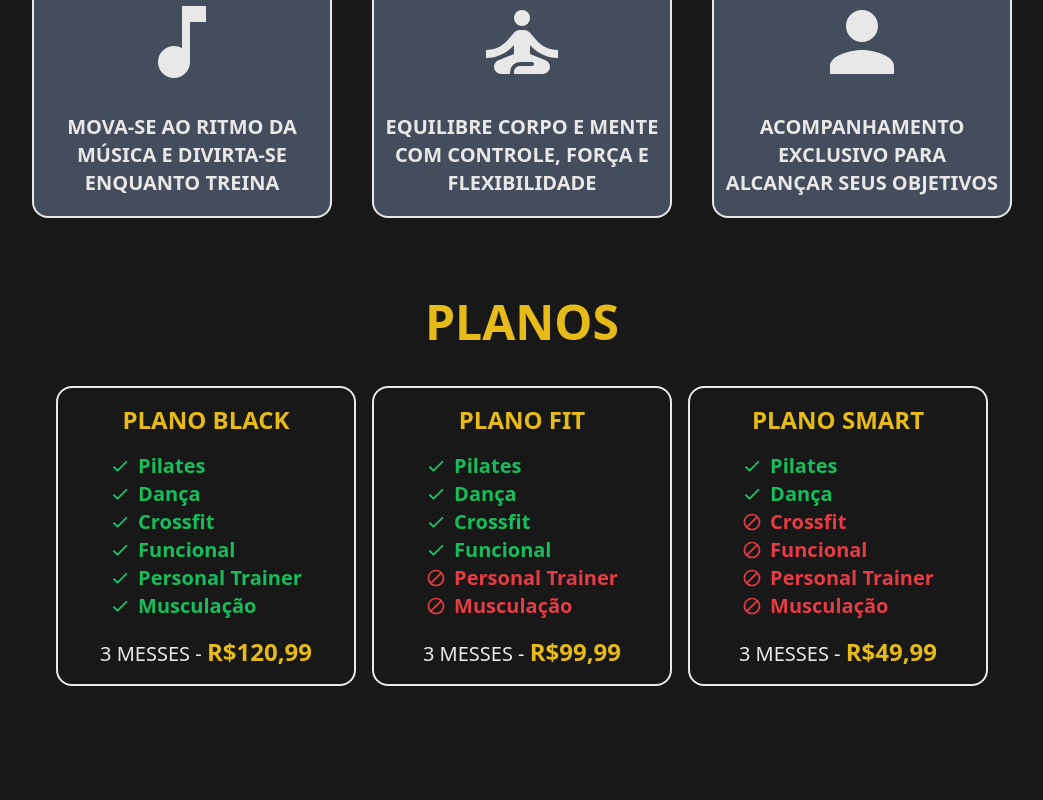
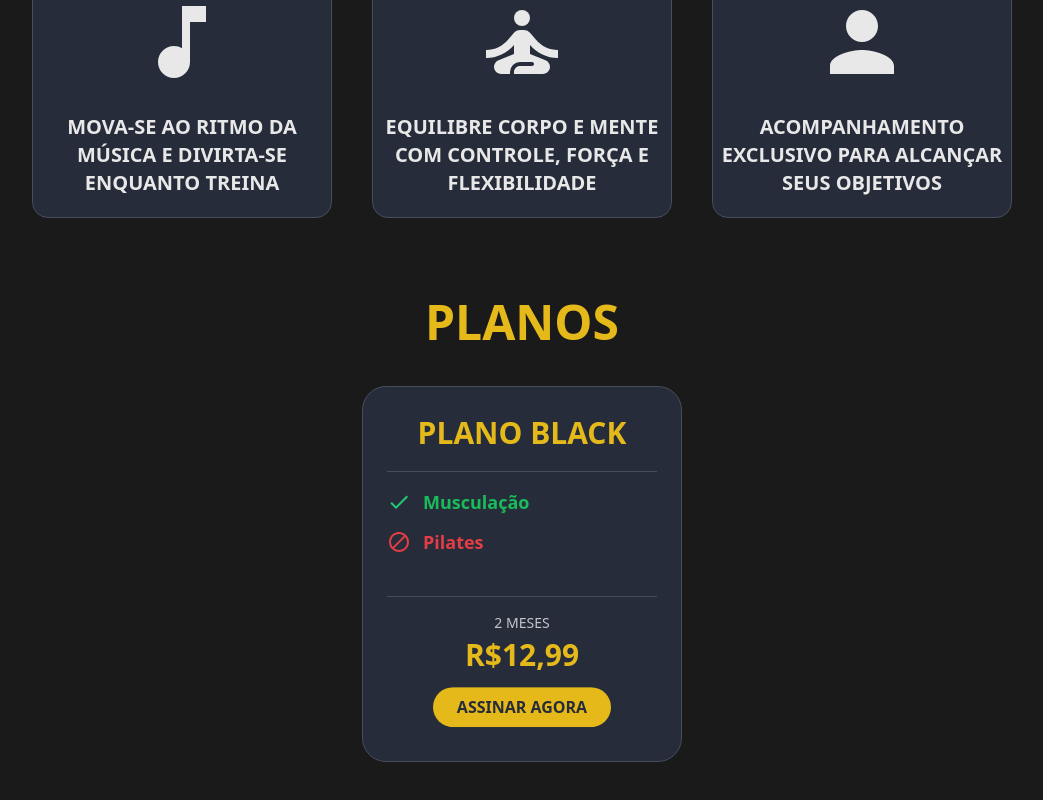
Before and after one commit to Grupo-FIAP-Antonio-Felipe-e-Joao-Vitor/CP5-front-web, a React app in the folder frontend/: page / in a window 1280 px wide. Shown: the part 2150-2950 px from the top of the page, without its empty margins (118-1161 px from the left). Built offline with nearby package versions, Linux system fonts and the light colour scheme; the HTML template or start-up script is replaced by a standard one.

Commit message:
componentizando e alterando design dos cards de plano

```diff
--- a/frontend/src/components/CardBeneficio.jsx
+++ b/frontend/src/components/CardBeneficio.jsx
@@ -1,6 +1,6 @@
 const CardBeneficio = ({ icone, frase }) => {
     return (
-        <div className="bg-gray-700 w-[300px] h-[300px] flex flex-col items-center justify-around border-2 border-white p-2 rounded-2xl">
+        <div className="bg-gray-900 border border-gray-700 w-[300px] h-[300px] flex flex-col items-center justify-around p-2 rounded-2xl">
             <span className="text-white text-8xl">
                 {icone}
             </span>
--- a/frontend/src/components/CardModalidade.jsx
+++ b/frontend/src/components/CardModalidade.jsx
@@ -2,7 +2,7 @@ import React from 'react'
 
 const CardModalidade = ({ modalidade, icone, frase }) => {
     return (
-        <div className="bg-gray-700 w-[300px] h-[300px] flex flex-col items-center justify-around border-2 border-white p-2 rounded-2xl">
+        <div className="bg-gray-900 border border-gray-700 w-[300px] h-[300px] flex flex-col items-center justify-around p-2 rounded-2xl">
             <span className='text-yellow-400 font-bold uppercase text-2xl'>{modalidade}</span>
             <span className="text-white text-8xl">
                 {icone}
--- /dev/null
+++ b/frontend/src/components/CardPlano.jsx
@@ -0,0 +1,52 @@
+import { MdBlock, MdDone } from "react-icons/md";
+const CardPlano = ({ nomePlano, beneficios, tempo, preco }) => {
+    return (
+        <div className="w-[320px] h-auto bg-gray-900 border border-gray-700 rounded-3xl p-6 flex flex-col items-center shadow-lg hover:shadow-2xl transition-shadow duration-300">
+
+            <div className="text-yellow-400 font-extrabold uppercase px-4 py-1 rounded-full text-3xl mb-4">
+                {nomePlano}
+            </div>
+
+            <div className="w-full border-t border-gray-700 mb-4"></div>
+
+            {/* Lista de benefícios */}
+            <ul className="w-full text-white flex flex-col gap-3 mb-6">
+                {beneficios.map((beneficio) =>
+                    beneficio.ativo === true ? (
+                        (
+                            <li key={beneficio.nome} className="flex items-center gap-3" >
+                                <MdDone className="text-green-400 text-2xl" />
+                                <span className="text-green-500 font-semibold text-lg">{beneficio.nome}</span>
+                            </li>
+                        )
+                    ) : ((
+                            <li key={beneficio.nome} className="flex items-center gap-3" >
+                                <MdBlock className="text-red-500 text-2xl" />
+                                <span className="text-red-500 font-semibold text-lg">{beneficio.nome}</span>
+                            </li>
+                    ))
+                )}
+            </ul>
+
+            {/* Divisor */}
+            <div className="w-full border-t border-gray-700 my-4"></div>
+
+            {/* Preço e duração */}
+            <div className="flex flex-col items-center mb-4">
+                <span className="text-gray-300 uppercase text-sm">
+                    {tempo} Meses
+                </span>
+                <span className="text-yellow-400 font-bold text-3xl mt-1">
+                    R${preco}
+                </span>
+            </div>
+
+            {/* Botão de ação */}
+            <button className="bg-yellow-400 text-gray-900 font-bold py-2 px-6 rounded-full uppercase cursor-pointer mt-2 hover:bg-yellow-500 transition-all duration-200 animate-bounce">
+                Assinar Agora
+            </button>
+        </div >
+    )
+}
+
+export default CardPlano
--- a/frontend/src/routes/Home.jsx
+++ b/frontend/src/routes/Home.jsx
@@ -3,6 +3,7 @@ import HeroIMG from "../assets/hero.png";
 import CardBeneficio from "../components/CardBeneficio";
 import Titulo from "../components/Titulo";
 import CardModalidade from "../components/CardModalidade";
+import CardPlano from "../components/CardPlano";
 
 const Home = () => {
     return (
@@ -98,107 +99,23 @@ const Home = () => {
             <section className="min-h-screen flex flex-col items-center bg-black opacity-90">
                 <Titulo frase="Planos" />
                 <section className="flex flex-col md:flex-row gap-4 mt-10">
-                    <div className=" w-[300px] h-[300px] flex flex-col items-center justify-around border-2 border-white p-2 rounded-2xl">
-                        <span className='text-yellow-400 font-bold uppercase text-2xl'>Plano Black</span>
-                        <ul className="text-white text-4xl">
-                            <li className="flex items-center gap-2">
-                                <MdDone className="size-5 text-green-400"/>
-                                <span className="text-green-500 text-xl font-bold">Pilates</span>
-                            </li>
-                            <li className="flex items-center gap-2">
-                                <MdDone className="size-5 text-green-400"/>
-                                <span className="text-green-500 text-xl font-bold">Dança</span>
-                            </li>
-                            <li className="flex items-center gap-2">
-                                <MdDone className="size-5 text-green-400"/>
-                                <span className="text-green-500 text-xl font-bold">Crossfit</span>
-                            </li>
-                            <li className="flex items-center gap-2">
-                                <MdDone className="size-5 text-green-400"/>
-                                <span className="text-green-500 text-xl font-bold">Funcional</span>
-                            </li>
-                            <li className="flex items-center gap-2">
-                                <MdDone className="size-5 text-green-400"/>
-                                <span className="text-green-500 text-xl font-bold">Personal Trainer</span>
-                            </li>
-                            <li className="flex items-center gap-2">
-                                <MdDone className="size-5 text-green-400"/>
-                                <span className="text-green-500 text-xl font-bold">Musculação</span>
-                            </li>
-                        </ul>
-                        <p>
-                            <span className="text-xl text-white text-center uppercase">3 Messes - </span>
-                            <span className="text-2xl text-yellow-400 text-center font-bold uppercase">R$120,99</span>
-                        </p>
-                    </div>
 
-                    <div className=" w-[300px] h-[300px] flex flex-col items-center justify-around border-2 border-white p-2 rounded-2xl">
-                        <span className='text-yellow-400 font-bold uppercase text-2xl'>Plano Fit</span>
-                        <ul className="text-white text-4xl">
-                            <li className="flex items-center gap-2">
-                                <MdDone className="size-5 text-green-400"/>
-                                <span className="text-green-500 text-xl font-bold">Pilates</span>
-                            </li>
-                            <li className="flex items-center gap-2">
-                                <MdDone className="size-5 text-green-400"/>
-                                <span className="text-green-500 text-xl font-bold">Dança</span>
-                            </li>
-                            <li className="flex items-center gap-2">
-                                <MdDone className="size-5 text-green-400"/>
-                                <span className="text-green-500 text-xl font-bold">Crossfit</span>
-                            </li>
-                            <li className="flex items-center gap-2">
-                                <MdDone className="size-5 text-green-400"/>
-                                <span className="text-green-500 text-xl font-bold">Funcional</span>
-                            </li>
-                            <li className="flex items-center gap-2">
-                                <MdBlock className="size-5 text-red-500"/>
-                                <span className="text-red-500 text-xl font-bold">Personal Trainer</span>
-                            </li>
-                            <li className="flex items-center gap-2">
-                                <MdBlock className="size-5 text-red-500"/>
-                                <span className="text-red-500 text-xl font-bold">Musculação</span>
-                            </li>
-                        </ul>
-                        <p>
-                            <span className="text-xl text-white text-center uppercase">3 Messes - </span>
-                            <span className="text-2xl text-yellow-400 text-center font-bold uppercase">R$99,99</span>
-                        </p>
-                    </div>
+                    <CardPlano
+                        nomePlano="Plano Black"
+                        beneficios={[
+                            {
+                                "nome": "Musculação",
+                                "ativo": true
+                            },
+                            {
+                                "nome": "Pilates",
+                                "ativo": false
+                            }
+                        ]}
+                        tempo="2"
+                        preco="12,99"
+                    />
 
-                    <div className=" w-[300px] h-[300px] flex flex-col items-center justify-around border-2 border-white p-2 rounded-2xl">
-                        <span className='text-yellow-400 font-bold uppercase text-2xl'>Plano Smart</span>
-                        <ul className="text-white text-4xl">
-                            <li className="flex items-center gap-2">
-                                <MdDone className="size-5 text-green-400"/>
-                                <span className="text-green-500 text-xl font-bold">Pilates</span>
-                            </li>
-                            <li className="flex items-center gap-2">
-                                <MdDone className="size-5 text-green-400"/>
-                                <span className="text-green-500 text-xl font-bold">Dança</span>
-                            </li>
-                            <li className="flex items-center gap-2">
-                                <MdBlock className="size-5 text-red-500"/>
-                                <span className="text-red-500 text-xl font-bold">Crossfit</span>
-                            </li>
-                            <li className="flex items-center gap-2">
-                                <MdBlock className="size-5 text-red-500"/>
-                                <span className="text-red-500 text-xl font-bold">Funcional</span>
-                            </li>
-                            <li className="flex items-center gap-2">
-                                <MdBlock className="size-5 text-red-500"/>
-                                <span className="text-red-500 text-xl font-bold">Personal Trainer</span>
-                            </li>
-                            <li className="flex items-center gap-2">
-                                <MdBlock className="size-5 text-red-500"/>
-                                <span className="text-red-500 text-xl font-bold">Musculação</span>
-                            </li>
-                        </ul>
-                        <p>
-                            <span className="text-xl text-white text-center uppercase">3 Messes - </span>
-                            <span className="text-2xl text-yellow-400 text-center font-bold uppercase">R$49,99</span>
-                        </p>
-                    </div>
                 </section>
             </section>
         </section>
```
